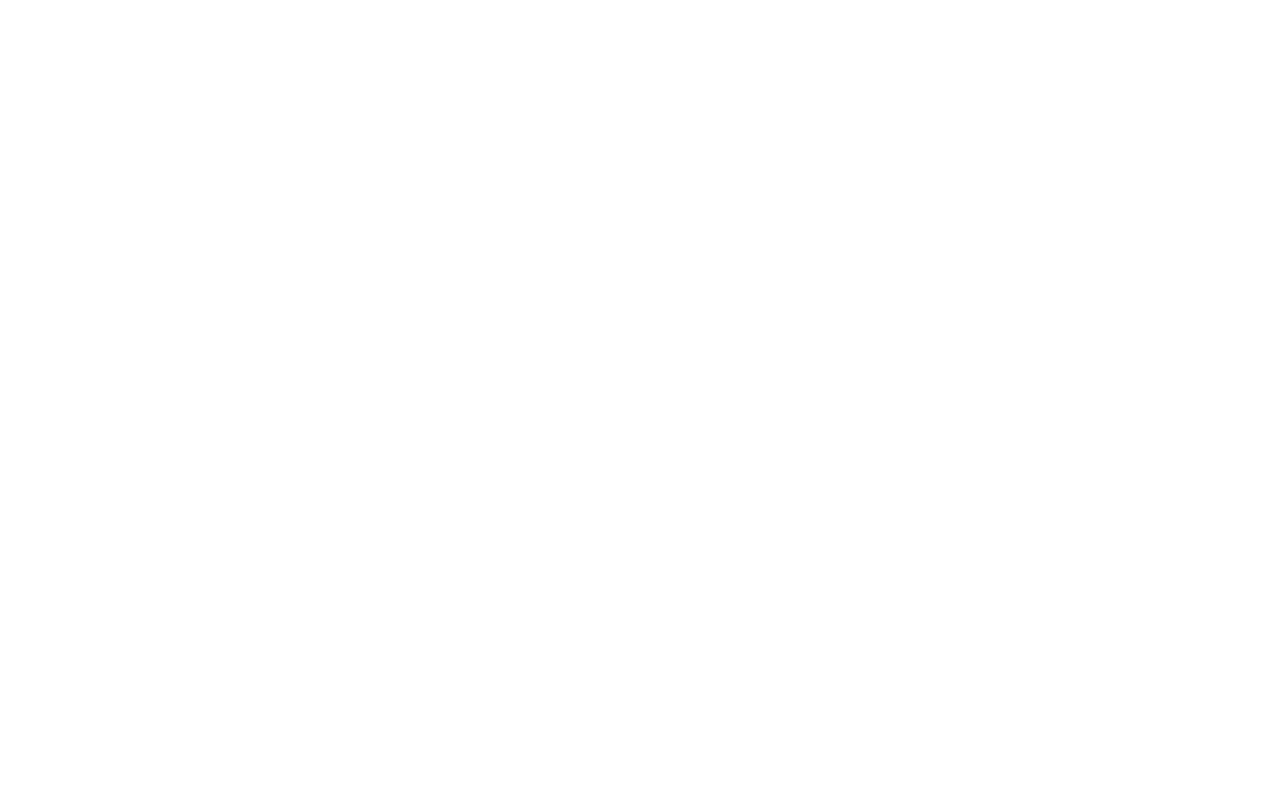
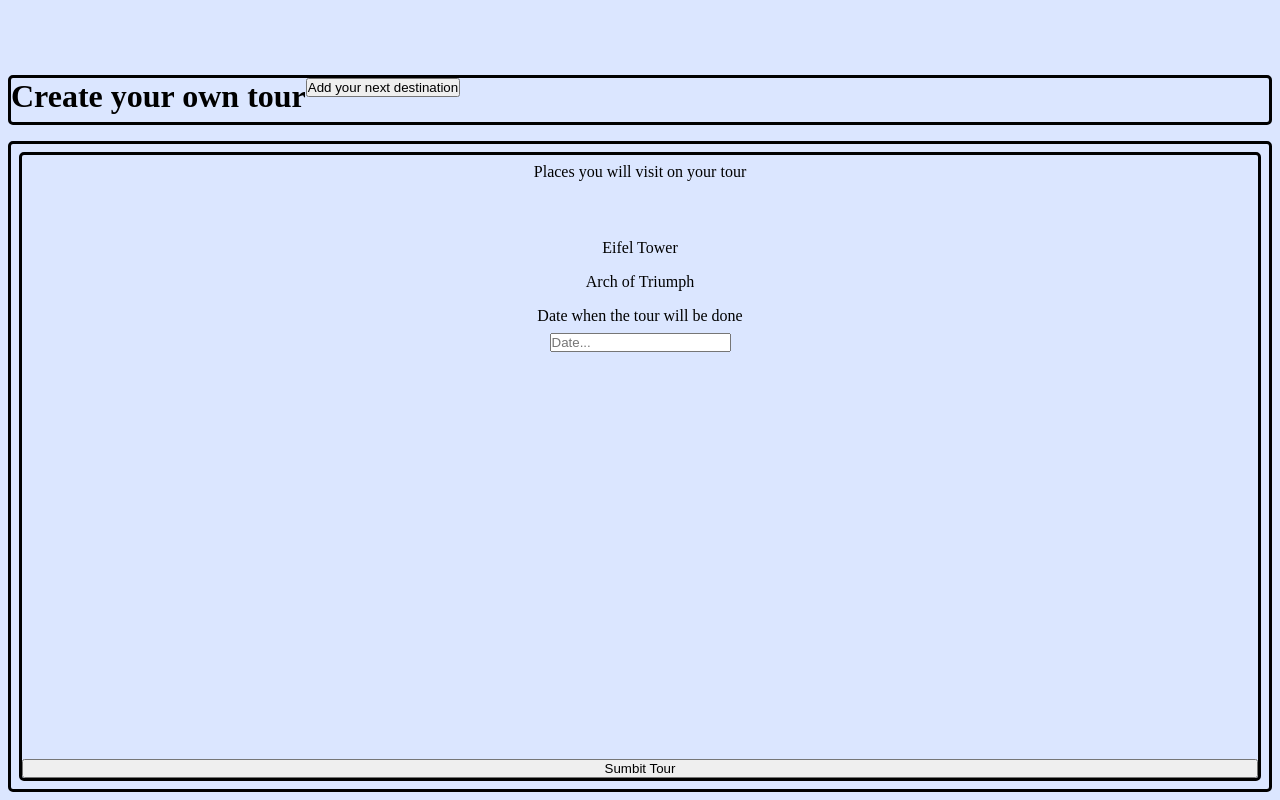
Before and after one commit to ivanramirez-git/TourWebAppUI, a Vue app: page /createtour in a window 1280 px wide. Before the commit this address had no page. Built offline with nearby package versions, Linux system fonts and the light colour scheme.

Commit message:
cretaetours

```diff
--- /dev/null
+++ b/src/views/CreateLocation.vue
@@ -0,0 +1,201 @@
+<template>
+  <!--  componente principal-->
+  <div class="waper-createlocation">
+    <!--    1 Elemento: titulo y search bar-->
+    <div class="title-bar-container">
+      <div class="bar-title">
+        <span>Add a new location to the tour</span>
+      </div>
+    </div>
+    <!--    3 Elemento: contenedor-->
+    <div class="big-container">
+      <div class="list-container">
+        <div class="icons-container">
+          <div class="icon">
+            <text> Location details</text>
+          </div>
+        </div>
+        <div class="item-container">
+          <text class="item"> Name: </text>
+          <div class="bar-search">
+            <form>
+              <input type="search" placeholder="Name..." />
+            </form>
+          </div>
+          <text class="item"> Country </text>
+          <div class="bar-search">
+            <form>
+              <input type="search" placeholder="Country..." />
+            </form>
+          </div>
+          <text class="item"> Date </text>
+          <div class="bar-search">
+            <form>
+              <input type="date" placeholder="DD/MM/AAAA." />
+            </form>
+          </div>
+        </div>
+        <button @click="addlocation" class="button"> Sumbit location to the Tour</button>
+      </div>
+    </div>
+  </div>
+</template>
+
+<script lang="ts">
+import { defineComponent } from "vue";
+
+export default defineComponent({
+  name: "Map",
+});
+</script>
+
+<style scoped lang="scss">
+// componente principal
+.waper-createlocation {
+  // baground color
+  background-color: #dbe6ff;
+  // Tomar toda la vista
+  height: 100vh;
+  // No Scroll
+  overflow: hidden;
+  // grid 3 filas no scroleable
+  display: grid;
+  // Columnas
+  grid-template-rows: 0.5fr 0.5fr 5fr;
+
+  // Elementos
+  .botton-top-bar {
+    // Borde
+    border: 1px solid black;
+    // Cada elementotiene su popio borde
+    border-radius: 5px;
+    // Elementos
+    padding: 5px;
+    margin: 5px;
+    text-decoration: none;
+    color: black;
+    // puntero
+    cursor: pointer;
+    &:hover {
+      background-color: black;
+      color: white;
+    }
+  }
+
+  // Elemento 2: Title bar
+  .title-bar-container {
+    // Margen del contenedor
+    margin: 0.5rem;
+    // Borde solido 1rem con puntas suaves
+    border: 3px solid black;
+    // Borde interno redondeado
+    border-radius: 5px;
+    // posicionamiento del contenedor
+    grid-row-start: 2;
+    // que cada componente quede en un cuadro
+    display: flex;
+    // grilla horizontal
+    flex-direction: row;
+    // elementos alineados
+    text-align: center;
+    // Borde
+    border: 3px solid black;
+    // Elementos
+    // Cada elementotiene su popio borde
+    border-radius: 5px;
+    // Elementos
+    .bar-title {
+      // Elementos
+      span {
+        font-size: 2em;
+        font-weight: bold;
+        color: black;
+      }
+    }
+    .bar-search {
+      // Elementos
+      form {
+        // Elementos
+        input {
+          // Elementos
+          border: 1px solid black;
+          border-radius: 5px;
+          padding: 5px;
+          margin: 5px;
+          color: black;
+          &:hover {
+            background-color: black;
+            color: white;
+          }
+        }
+      }
+    }
+  }
+  // Elemento 3: Big container
+  .big-container {
+    // Margen del contenedor
+    margin: 0.5rem;
+    // posicionamiento del contenedor
+    grid-row-start: 3;
+    // que cada componente quede en un cuadro
+    border: 3px solid black;
+    // Cada elementotiene su popio borde
+    border-radius: 5px;
+    // Este gran contenedor tiene 2 elementos principales
+    display: grid;
+    // grilla horizontal
+    grid-template-columns: 1fr;
+    .list-container {
+      // Elementos
+      display: grid;
+      // grilla vertical 2 elementos
+      grid-template-rows: 1fr 7fr;
+      // elementos alineados
+      text-align: center;
+      // Borde
+      border: 3px solid black;
+      // Cada elementotiene su popio borde
+      border-radius: 5px;
+      // margen
+      margin: 0.5rem;
+      // Elementos
+      .icons-container {
+        // Margen del contenedor
+        margin: 0.5rem;
+        // 2 Elementos horizontales
+        display: grid;
+      }
+      .item-container {
+        // varios elementos verticales
+        display: flex;
+        flex-direction: column;
+
+        // Elementos
+        .item {
+          // margen de los elementos
+          margin: 0.5rem;
+        }
+      } // fin del item-container
+    } // fin list-container
+
+    // 2 elemento central
+    .central-container {
+      // borde
+      border: 3px solid black;
+      // suavizado de bordes
+      border-radius: 5px;
+      // margen
+      margin: 0.5rem;
+      // Grilla vertical 3 elementos
+      display: grid;
+      grid-template-rows: 1fr 0.5fr 1fr;
+      // Elementos
+      .central-portada{
+        // Margen del contenedor
+        margin: 0.5rem;
+        border: 3px solid black;
+      }
+    }
+  }
+}
+</style>
--- /dev/null
+++ b/src/views/CreateTour.vue
@@ -0,0 +1,196 @@
+<template>
+  <!--  componente principal-->
+  <div class="waper-createtour">
+    <!--    1 Elemento: titulo y search bar-->
+    <div class="title-bar-container">
+      <div class="bar-title">
+        <span>Create your own tour</span>
+      </div>
+      <div class="addbutton">
+        <form>
+          <button @click="addlocation" class="button">Add your next destination</button>
+        </form>
+      </div>
+    </div>
+    <!--    3 Elemento: contenedor-->
+    <div class="big-container">
+      <div class="list-container">
+        <div class="icons-container">
+          <div class="icon">
+            <text> Places you will visit on your tour</text>
+          </div>
+        </div>
+        <div class="item-container">
+          <text class="item"> Eifel Tower </text>
+          <text class="item"> Arch of Triumph </text>
+          <text class="item"> Date when the tour will be done </text>
+          <div class="bar-search">
+            <form>
+              <input type="search" placeholder="Date..." />
+            </form>
+          </div>
+        </div>
+        <button @click="addlocation" class="button"> Sumbit Tour</button>
+      </div>
+    </div>
+  </div>
+</template>
+
+<script lang="ts">
+import { defineComponent } from "vue";
+
+export default defineComponent({
+  name: "Map",
+});
+</script>
+
+<style scoped lang="scss">
+// componente principal
+.waper-createtour {
+  // baground color
+  background-color: #dbe6ff;
+  // Tomar toda la vista
+  height: 100vh;
+  // No Scroll
+  overflow: hidden;
+  // grid 3 filas no scroleable
+  display: grid;
+  // Columnas
+  grid-template-rows: 0.5fr 0.5fr 5fr;
+
+    // Elementos
+    .botton-top-bar {
+      // Borde
+      border: 1px solid black;
+      // Cada elementotiene su popio borde
+      border-radius: 5px;
+      // Elementos
+      padding: 5px;
+      margin: 5px;
+      text-decoration: none;
+      color: black;
+      // puntero
+      cursor: pointer;
+      &:hover {
+        background-color: black;
+        color: white;
+      }
+    }
+
+  // Elemento 2: Title bar
+  .title-bar-container {
+    // Margen del contenedor
+    margin: 0.5rem;
+    // Borde solido 1rem con puntas suaves
+    border: 3px solid black;
+    // Borde interno redondeado
+    border-radius: 5px;
+    // posicionamiento del contenedor
+    grid-row-start: 2;
+    // que cada componente quede en un cuadro
+    display: flex;
+    // grilla horizontal
+    flex-direction: row;
+    // elementos alineados
+    text-align: center;
+    // Borde
+    border: 3px solid black;
+    // Elementos
+    // Cada elementotiene su popio borde
+    border-radius: 5px;
+    // Elementos
+    .bar-title {
+      // Elementos
+      span {
+        font-size: 2em;
+        font-weight: bold;
+        color: black;
+      }
+    }
+    .bar-search {
+      // Elementos
+      form {
+        // Elementos
+        input {
+          // Elementos
+          border: 1px solid black;
+          border-radius: 5px;
+          padding: 5px;
+          margin: 5px;
+          color: black;
+          &:hover {
+            background-color: black;
+            color: white;
+          }
+        }
+      }
+    }
+  }
+  // Elemento 3: Big container
+  .big-container {
+    // Margen del contenedor
+    margin: 0.5rem;
+    // posicionamiento del contenedor
+    grid-row-start: 3;
+    // que cada componente quede en un cuadro
+    border: 3px solid black;
+    // Cada elementotiene su popio borde
+    border-radius: 5px;
+    // Este gran contenedor tiene 2 elementos principales
+    display: grid;
+    // grilla horizontal
+    grid-template-columns: 1fr;
+    .list-container {
+      // Elementos
+      display: grid;
+      // grilla vertical 2 elementos
+      grid-template-rows: 1fr 7fr;
+      // elementos alineados
+      text-align: center;
+      // Borde
+      border: 3px solid black;
+      // Cada elementotiene su popio borde
+      border-radius: 5px;
+      // margen
+      margin: 0.5rem;
+      // Elementos
+      .icons-container {
+        // Margen del contenedor
+        margin: 0.5rem;
+        // 2 Elementos horizontales
+        display: grid;
+      }
+      .item-container {
+        // varios elementos verticales
+        display: flex;
+        flex-direction: column;
+
+        // Elementos
+        .item {
+          // margen de los elementos
+          margin: 0.5rem;
+        }
+      } // fin del item-container
+    } // fin list-container
+
+    // 2 elemento central
+    .central-container {
+      // borde
+      border: 3px solid black;
+      // suavizado de bordes
+      border-radius: 5px;
+      // margen
+      margin: 0.5rem;
+      // Grilla vertical 3 elementos
+      display: grid;
+      grid-template-rows: 1fr 0.5fr 1fr;
+      // Elementos
+      .central-portada{
+        // Margen del contenedor
+        margin: 0.5rem;
+        border: 3px solid black;
+      }
+    }
+  }
+}
+</style>
```
Also changed, not shown: src/router/index.ts (+10 -1 lines).
